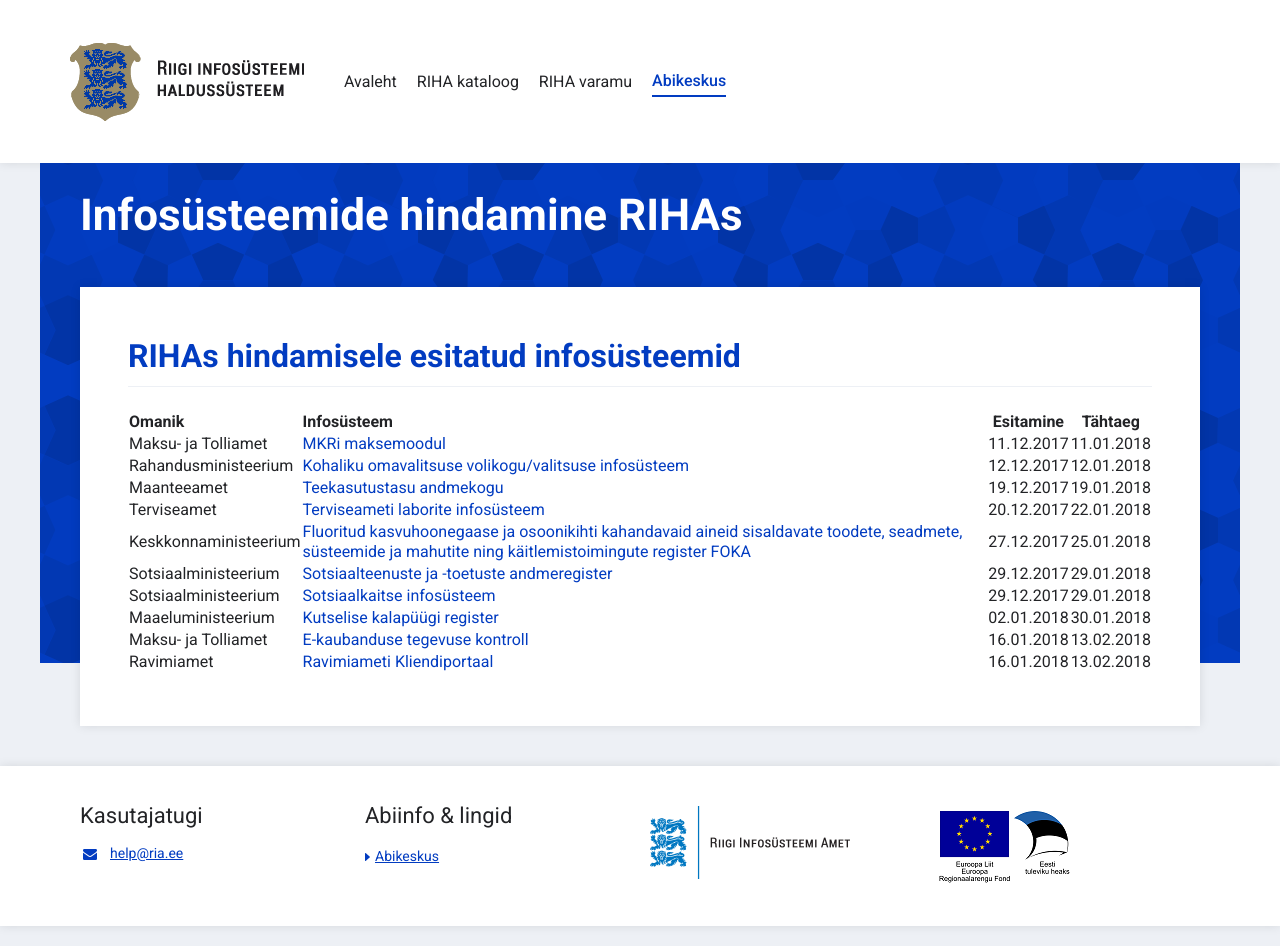
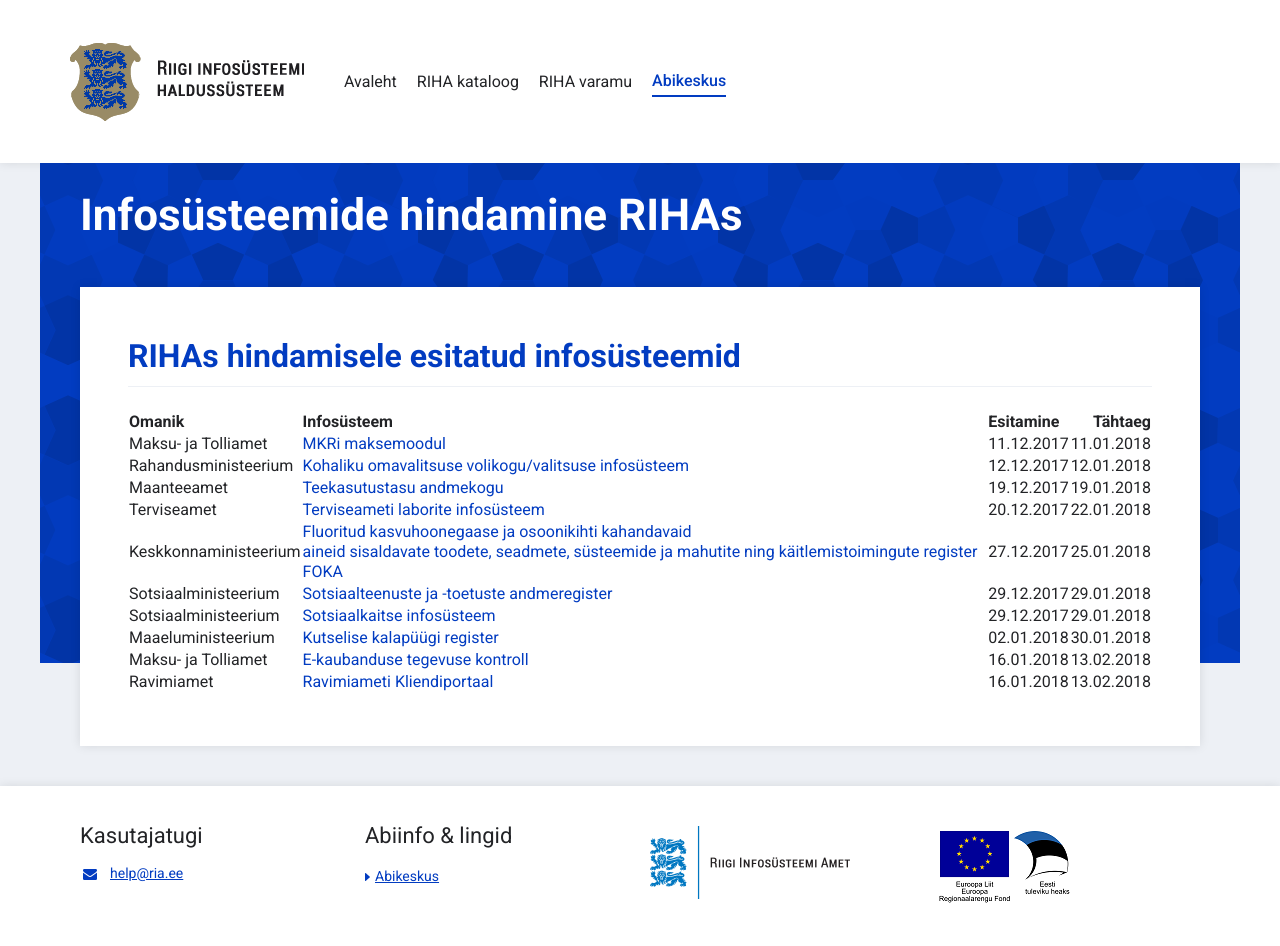
Before and after one commit to e-gov/RIHA-Help, a Jekyll site: the page built from docs/RIHAs-hindamisel.md, in a window 1280 px wide. Built offline with Jekyll 4.4.1, drawn with Linux system fonts in a browser that asks for light colours.

```diff
--- a/docs/RIHAs-hindamisel.md
+++ b/docs/RIHAs-hindamisel.md
@@ -4,12 +4,12 @@ title: Infosüsteemide hindamine RIHAs
 ## RIHAs hindamisele esitatud infosüsteemid
 
 | Omanik | Infosüsteem |  Esitamine | Tähtaeg |
-|:----------- |:----------- |:-------------: |:-------:|
+|:--- |:--- |:--- |---:|
 | Maksu- ja Tolliamet | [MKRi maksemoodul](https://www.riha.ee/Systems/Vaata/MKRMM) | 11.12.2017 | 11.01.2018 |
 | Rahandusministeerium | [Kohaliku omavalitsuse volikogu/valitsuse infosüsteem](https://www.riha.ee/Systems/Vaata/volis) | 12.12.2017 | 12.01.2018 |
 | Maanteeamet | [Teekasutustasu andmekogu](https://www.riha.ee/Systems/Vaata/tkt) | 19.12.2017 | 19.01.2018 |
 | Terviseamet | [Terviseameti laborite infosüsteem](https://www.riha.ee/Systems/Vaata/talis) | 20.12.2017 | 22.01.2018 |
-| Keskkonnaministeerium | [Fluoritud kasvuhoonegaase ja osoonikihti kahandavaid aineid sisaldavate toodete, seadmete, süsteemide ja mahutite ning käitlemistoimingute register FOKA](https://www.riha.ee/Systems/Vaata/foka) | 27.12.2017 | 25.01.2018 |
+| Keskkonnaministeerium | [Fluoritud kasvuhoonegaase ja osoonikihti kahandavaid <br> aineid sisaldavate toodete, seadmete, süsteemide ja mahutite ning käitlemistoimingute register FOKA](https://www.riha.ee/Systems/Vaata/foka) | 27.12.2017 | 25.01.2018 |
 | Sotsiaalministeerium | [Sotsiaalteenuste ja -toetuste andmeregister](https://www.riha.ee/Systems/Vaata/star) | 29.12.2017 | 29.01.2018 |
 | Sotsiaalministeerium | [Sotsiaalkaitse infosüsteem](https://www.riha.ee/Systems/Vaata/skais) | 29.12.2017 | 29.01.2018 |
 | Maaeluministeerium | [Kutselise kalapüügi register](https://www.riha.ee/Systems/Vaata/kir.agri) | 02.01.2018 | 30.01.2018 |
```
